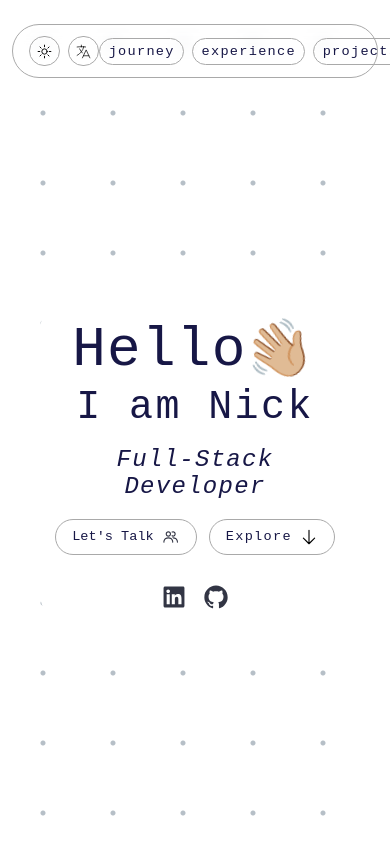
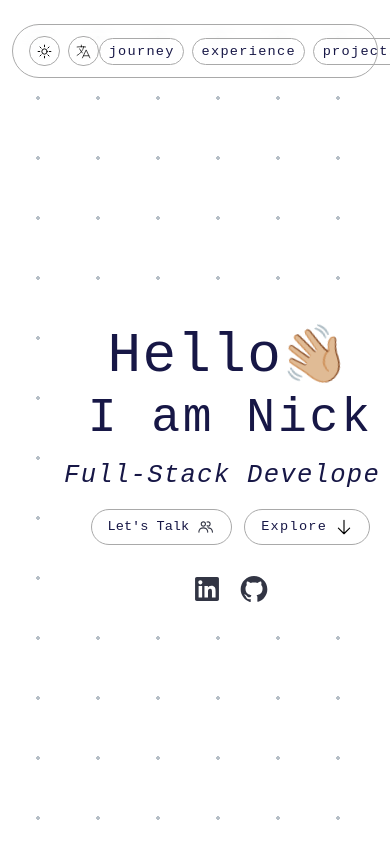
Before and after one commit to nicantmac/personalportfolio, a React (Vite) app: page / in a window 390 px wide. Shown: the top 844 px of the page. Built offline with nearby package versions, Linux system fonts and the light colour scheme.

Commit message:
updated HeroTitle file to be more responsive on mobile devices

```diff
--- a/app/App.jsx
+++ b/app/App.jsx
@@ -1,4 +1,3 @@
-// import Header from "../src/components/topLayout/Header.jsx";
 import HeroTitle from "../src/components/topLayout/HeroTitle.jsx";
 import AboutMe from "../src/components/bodyLayout/aboutMe.jsx";
 import Experience from "../src/components/bodyLayout/Experience.jsx";
@@ -9,7 +8,6 @@ import "/global.css";
 function App() {
     return (
         <>
-            {/*<Header />*/}
             <HeroTitle />
             <AboutMe />
             <Experience />
--- a/src/components/topLayout/HeroTitle.css
+++ b/src/components/topLayout/HeroTitle.css
@@ -1,11 +1,11 @@
-
+/* entire content of hero section */
 .hero-container {
     /* grid layout and minimal height is full-page height */
     display: grid; min-height: 100vh;
     place-items: center; /* shorthand for align-items & justify-content */
     overflow: hidden; position: relative; padding: 2rem;
     /* Creates a dotted pattern using a radial gradient with color(grayish blue) */
-    background-size: 70px 70px; background-image: radial-gradient(#b6bfc7 2px, white 3px);
+    background-size: 60px 60px; background-image: radial-gradient(#b6bfc7 2px, white 1px);
     z-index: 200;
 }
 
@@ -18,10 +18,9 @@
 
 .hero-intro { margin: 0; font-size: 5rem; font-weight: lighter; }
 
-
 .hero-name {
     /* spacing around and between letters for "I am Nick" */
-    margin: .15rem 0 1rem; letter-spacing: .06em;
+    margin: 0.15rem 0 1rem; letter-spacing: 0.06em;
     font-size: 5rem; font-weight: lighter;
 }
 
@@ -52,20 +51,19 @@
     /* Sets flex-layout and flex-wrap for any potential overlapping */
     display: flex; flex-wrap: wrap;
     /* Spacing around and in-between buttons, centers horizontally */
-    margin: 1.2rem 0; gap: .75rem; justify-content: center;
+    margin: 1.2rem 0; gap: 0.75rem; justify-content: center;
 }
 
 /* targets buttons under entire Hero Title */
 .talk-btn, .explore-btn {
     display: inline-flex; padding: 0.5rem 1rem; align-items: center;
-    gap: .5rem; height: auto; width: auto;
-    color: var(--text-color);
-    font-size: 0.85rem; font-weight: lighter; font-family: var(--base-font), sans-serif;
+    gap: 0.5rem; height: auto; width: auto;
+    color: var(--text-color); font-size: 0.85rem;
+    font-weight: lighter; font-family: var(--base-font), sans-serif;
     background-color: transparent; border-radius: 50px; border: var(--border-type); cursor: pointer;
     text-decoration: none; transition: all 0.2s ease-in-out;
 }
 
-/* Hover animation for buttons */
 .talk-btn:hover, .explore-btn:hover { background-color: var(--btn-color-hover); transform: translateY(-2px); }
 
 /* normalize inline icon sizes (override huge rems) */
@@ -73,7 +71,7 @@
 
 .social-icons {
     margin-top: 1.75rem; display: flex;
-    justify-content: center; gap: .9rem;
+    justify-content: center; gap: 0.9rem;
 }
 
 .icon {
@@ -82,32 +80,19 @@
     background-size: cover;
     background-position: center;
     border-radius: 8px;
-    transition: transform .15s ease, filter .2s ease;
+    transition: transform 0.15s ease, filter 0.2s ease;
 }
-
 .icon:hover { transform: translateY(-1px); }
 
-/* plug your actual asset paths */
 .icon.linkedin { background-image: url('/styles/icons/svgs/linkedin.svg'); }
-.icon.github   { background-image: url('/styles/icons/svgs/github.svg'); }
+.icon.github { background-image: url('/styles/icons/svgs/github.svg'); }
 
-@media (max-width: 640px) {
+/* screen breakpoint for mobile devices */
+@media (width < 640px) {
     .hero-intro { font-size: 3.5rem; }
-    .hero-name { font-size: 2.5rem; }
-    .hero-subtitle { font-size: 1.5rem; }
+    .hero-name { font-size: 3rem; }
+    .hero-subtitle { font-size: 1.6rem; white-space: nowrap; }
     .hero-main { border-radius: 1.5rem; }
-    .hero-btns .btn { padding: .65rem 1rem; }
-    .icon { width: 28px; height: 28px; }
+    .hero-btns .btn { padding: 0.65rem 1rem; }
+    .icon { width: 32px; height: 32px; }
 }
-
-@media (min-width: 900px) {
-    .hero-main::before {
-        content: "";
-        position: absolute;
-        inset: -16px;
-        border-radius: inherit;
-        background: radial-gradient(ellipse at top, rgba(255,255,255,0.45), transparent 60%);
-        z-index: -1;
-        pointer-events: none;
-    }
-}
```
